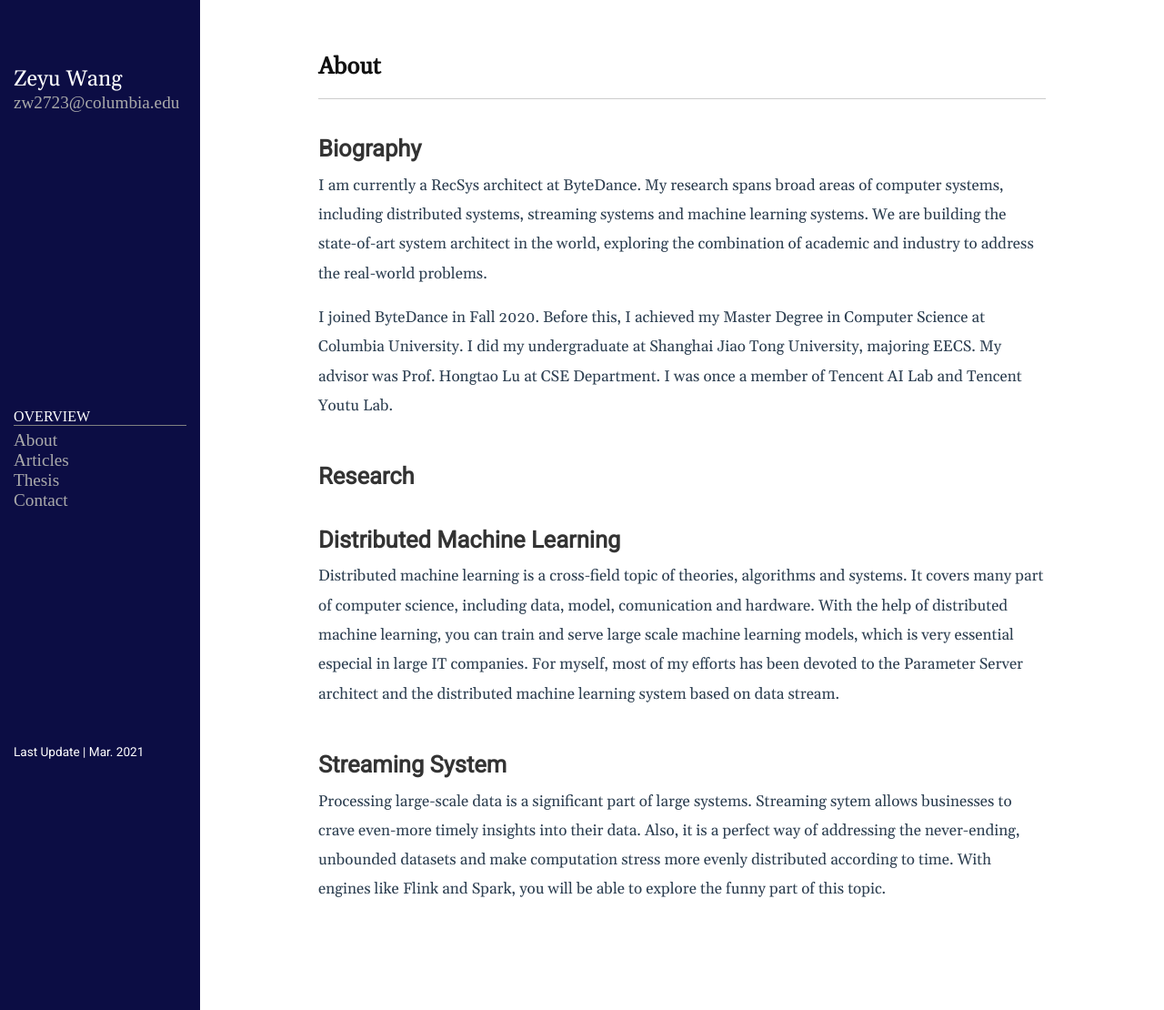
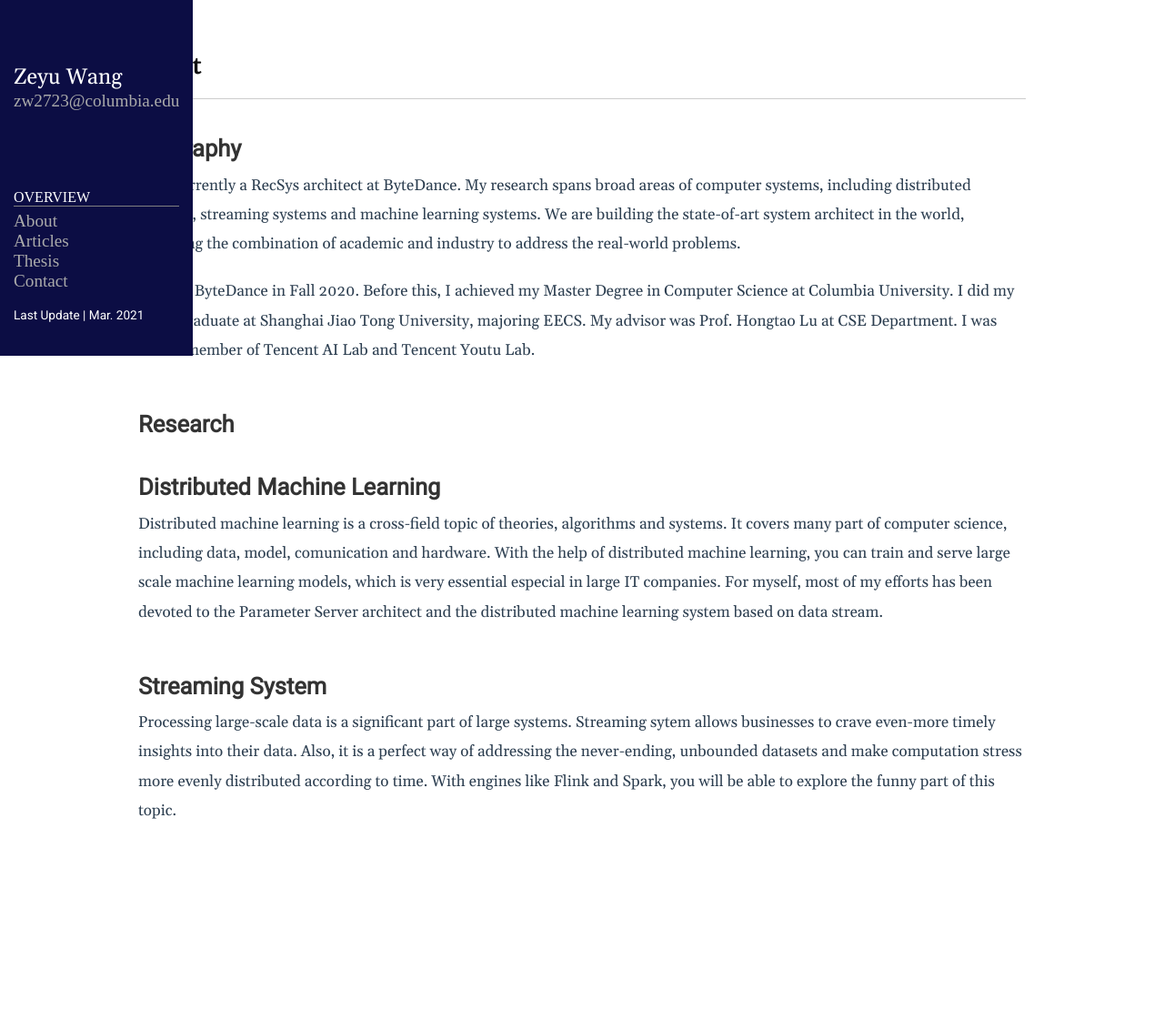
Before and after one commit to WAangzE/ze.github.io, a Jekyll site: the page built from index.md, in a window 1280 px wide and 1110 px high. Shown: the whole window at 91% size. Built offline with Jekyll 4.4.1, drawn with Linux system fonts in a browser that asks for light colours.

Commit message:
update persional site

```diff
--- a/public/css/style.css
+++ b/public/css/style.css
@@ -92,7 +92,7 @@ code {
 }
 
 .sidebar {
-	/*position: fixed;*/
+	position: fixed;
 	display: flex;
 	flex-flow: column nowrap;
 	flex: 0 0 220px;
```
